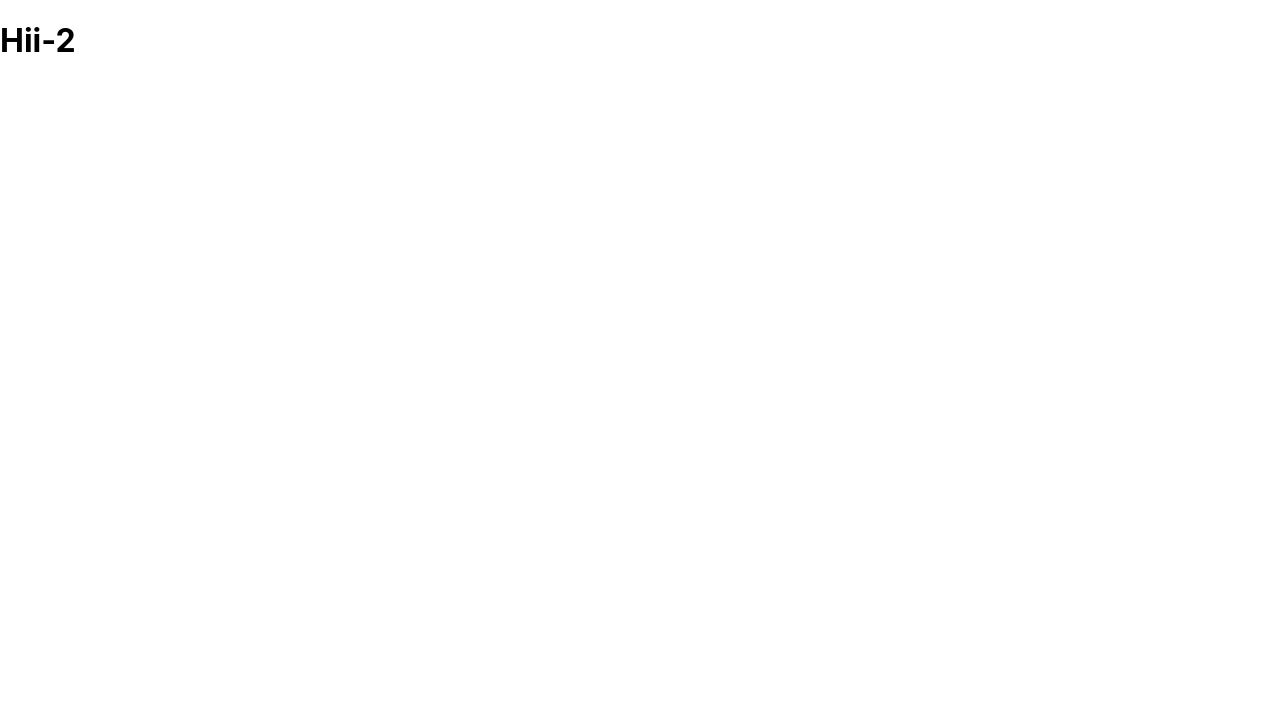
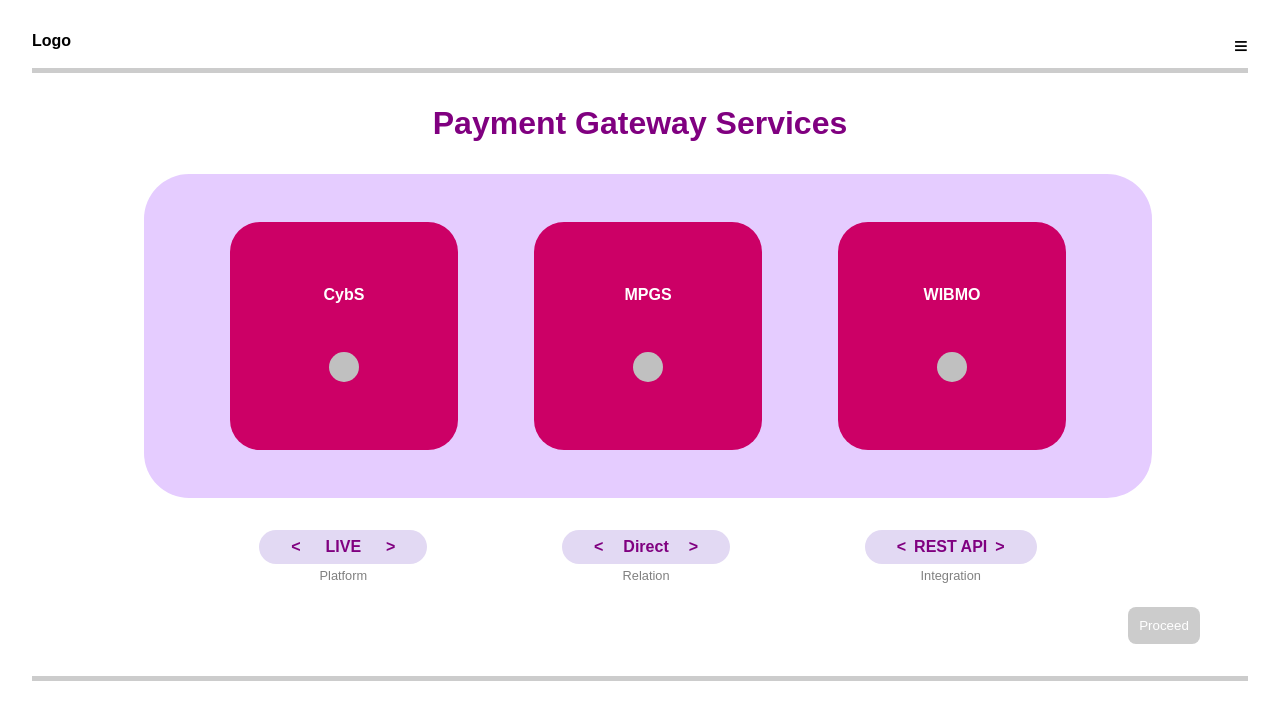
Before and after one commit to srikanta1998/PaymentGatewayFrontend, a React (Create React App) app: page /homepage in a window 1280 px wide. Shown: the top 720 px of the page. Built offline with nearby package versions, Linux system fonts and the light colour scheme.

Commit message:
main home page was initial design

```diff
--- a/src/App.js
+++ b/src/App.js
@@ -2,7 +2,7 @@
 
 import {BrowserRouter as Router,Routes,Route} from 'react-router-dom';
 import {LoginPage} from './Components/LoginPage'
-import {HomePage} from './Components/HomePage'
+import { HomePage } from './Components/HomePage';
 
 function App() {
   return (
--- a/src/Components/HomePage.js
+++ b/src/Components/HomePage.js
@@ -1,9 +1,138 @@
+import React, { useState } from 'react';
+import { useNavigate } from 'react-router-dom';
+
+const gateways = ['CybS', 'MPGS', 'WIBMO'];
+const modes = ['LIVE', 'TEST'];
+const integrations = ['Direct', 'Aggregator'];
+const apiTypes = ['REST API', 'SOAP API'];
 
 export const HomePage = () => {
 
-    return(
-        <div>
-            <h1>Hii-2</h1>
+    const navigate = useNavigate();
+  const [selectedGateway, setSelectedGateway] = useState(null);
+  const [modeIndex, setModeIndex] = useState(0);
+  const [integrationIndex, setIntegrationIndex] = useState(0);
+  const [apiTypeIndex, setApiTypeIndex] = useState(0);
+
+  const handleProceed = () => {
+    if (!selectedGateway) return;
+    navigate('/next', {
+      state: {
+        gateway: selectedGateway,
+        mode: modes[modeIndex],
+        integration: integrations[integrationIndex],
+        apiType: apiTypes[apiTypeIndex],
+      },
+    });
+  };
+
+  const changeOption = (setter, currentIndex, list, direction) => {
+    const nextIndex = (currentIndex + direction + list.length) % list.length;
+    setter(nextIndex);
+  };
+
+  return (
+    <div style={{ padding: '2rem',backgroundColor: 'white', fontFamily: 'sans-serif' }}>
+      <div style={{ borderBottom: '5px solid #ccc', paddingBottom: '0.5rem', display: 'flex', justifyContent: 'space-between' }}>
+        <div><strong>Logo</strong></div>
+        <div style={{ fontSize: '1.5rem' }}>≡</div>
+      </div>
+
+      <h1 style={{ textAlign: 'center', fontSize: '2rem', margin: '2rem 0', color: 'purple' }}>Payment Gateway Services</h1>
+
+      <div style={{ border: '3px',backgroundColor: '#e5ccff', borderRadius: '45px', padding: '3rem', display: 'flex',color:'white', justifyContent: 'space-around', margin: '2rem 0', marginRight: '6rem', marginLeft: '7rem' }}>
+        {gateways.map(gw => (
+          <div key={gw} onClick={() => setSelectedGateway(gw)} style={{
+            border: '2px',
+            borderRadius: '30px',
+            padding: '4rem',
+            width: '100px',
+            textAlign: 'center',
+            cursor: 'pointer',
+            backgroundColor: selectedGateway === gw ? '#99004c' : '#cc0066',
+          }}>
+            <div style={{ fontWeight: 'bold' }}>{gw}</div>
+            <div style={{ marginTop: '3rem' }}>
+              <span style={{
+                display: 'inline-block',
+                width: '30px',
+                height: '30px',
+                borderRadius: '50%',
+                backgroundColor: selectedGateway === gw ? '#ffff99' : '#c0c0c0'
+              }} />
+            </div>
+          </div>
+        ))}
+      </div>
+
+      <div style={{ display: 'flex', justifyContent: 'space-around', marginBottom: '1.5rem', marginRight: '9rem', marginLeft: '10rem' }}>
+        <div style={{ textAlign: 'center' }}>
+          <div style={buttonStyle}>
+            <span style={arrowStyle} onClick={() => changeOption(setModeIndex, modeIndex, modes, -1)}>&lt;</span>
+            {modes[modeIndex]}
+            <span style={arrowStyle} onClick={() => changeOption(setModeIndex, modeIndex, modes, 1)}>&gt;</span>
+          </div>
+          <div style={descriptionStyle}>Platform</div>
         </div>
-    )
-}
+
+        <div style={{ textAlign: 'center' }}>
+          <div style={buttonStyle}>
+            <span style={arrowStyle} onClick={() => changeOption(setIntegrationIndex, integrationIndex, integrations, -1)}>&lt;</span>
+            {integrations[integrationIndex]}
+            <span style={arrowStyle} onClick={() => changeOption(setIntegrationIndex, integrationIndex, integrations, 1)}>&gt;</span>
+          </div>
+          <div style={descriptionStyle}>Relation</div>
+        </div>
+
+        <div style={{ textAlign: 'center' }}>
+          <div style={buttonStyle}>
+            <span style={arrowStyle} onClick={() => changeOption(setApiTypeIndex, apiTypeIndex, apiTypes, -1)}>&lt;</span>
+            {apiTypes[apiTypeIndex]}
+            <span style={arrowStyle} onClick={() => changeOption(setApiTypeIndex, apiTypeIndex, apiTypes, 1)}>&gt;</span>
+          </div>
+          <div style={descriptionStyle}>Integration</div>
+        </div>
+      </div>
+
+      <div style={{ textAlign: 'right', marginRight: '3rem' }}>
+        <button
+          onClick={handleProceed}
+          disabled={!selectedGateway}
+          style={{
+            padding: '0.7rem',
+            backgroundColor: selectedGateway ? '#1e60f5' : '#ccc',
+            color: 'white',
+            border: 'none',
+            borderRadius: '8px',
+            cursor: selectedGateway ? 'pointer' : 'not-allowed'
+          }}>
+          Proceed
+        </button>
+      </div>
+      <div style={{ borderBottom: '5px solid #ccc', paddingBottom: '2rem', display: 'flex', justifyContent: 'space-between' }}></div>
+    </div>
+  );
+};
+
+const buttonStyle = {
+  backgroundColor: '#e2d9f3',
+  color: 'purple',
+  fontWeight: 'bold',
+  padding: '0.5rem 1.5rem',
+  borderRadius: '25px',
+  display: 'flex',
+  alignItems: 'center',
+  justifyContent: 'space-between',
+  minWidth: '120px'
+};
+
+const arrowStyle = {
+  cursor: 'pointer',
+  padding: '0 0.5rem'
+};
+
+const descriptionStyle = {
+  color: 'gray',
+  fontSize: '0.8rem',
+  marginTop: '0.25rem'
+};
```
